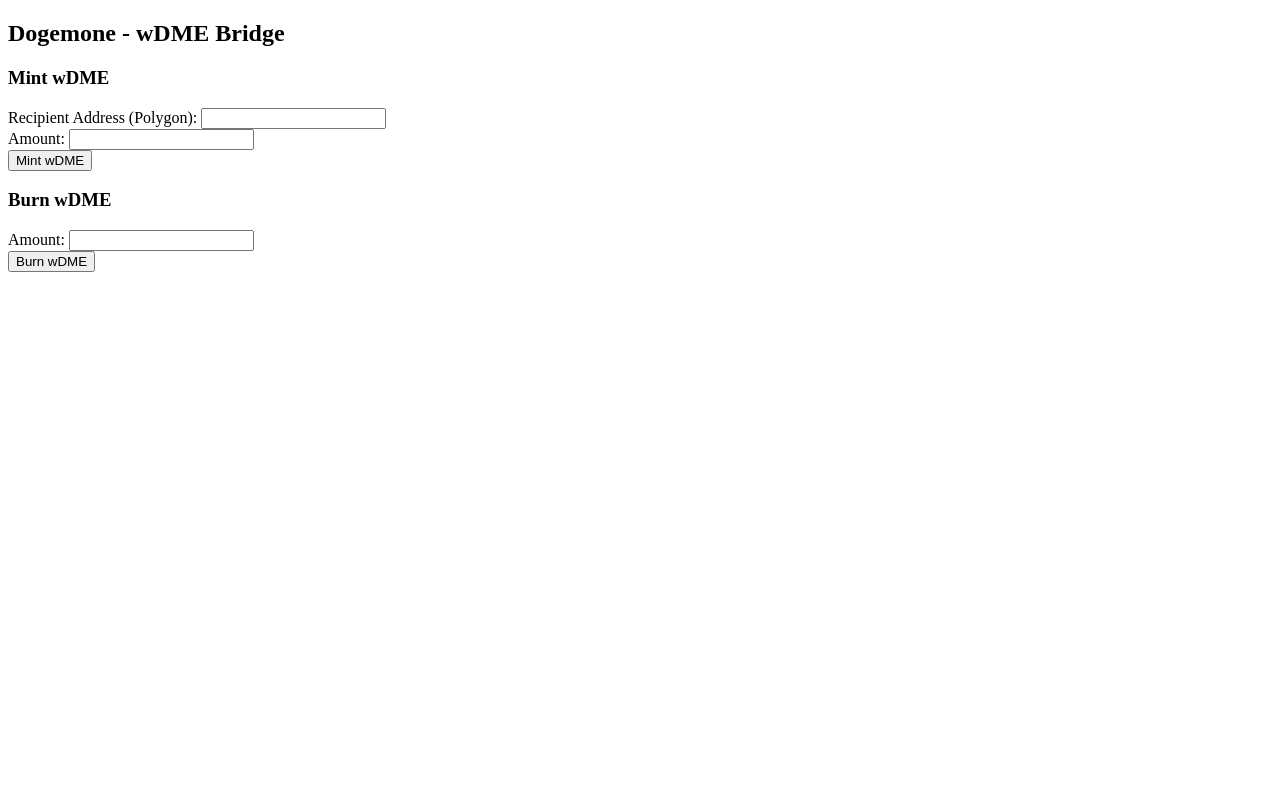
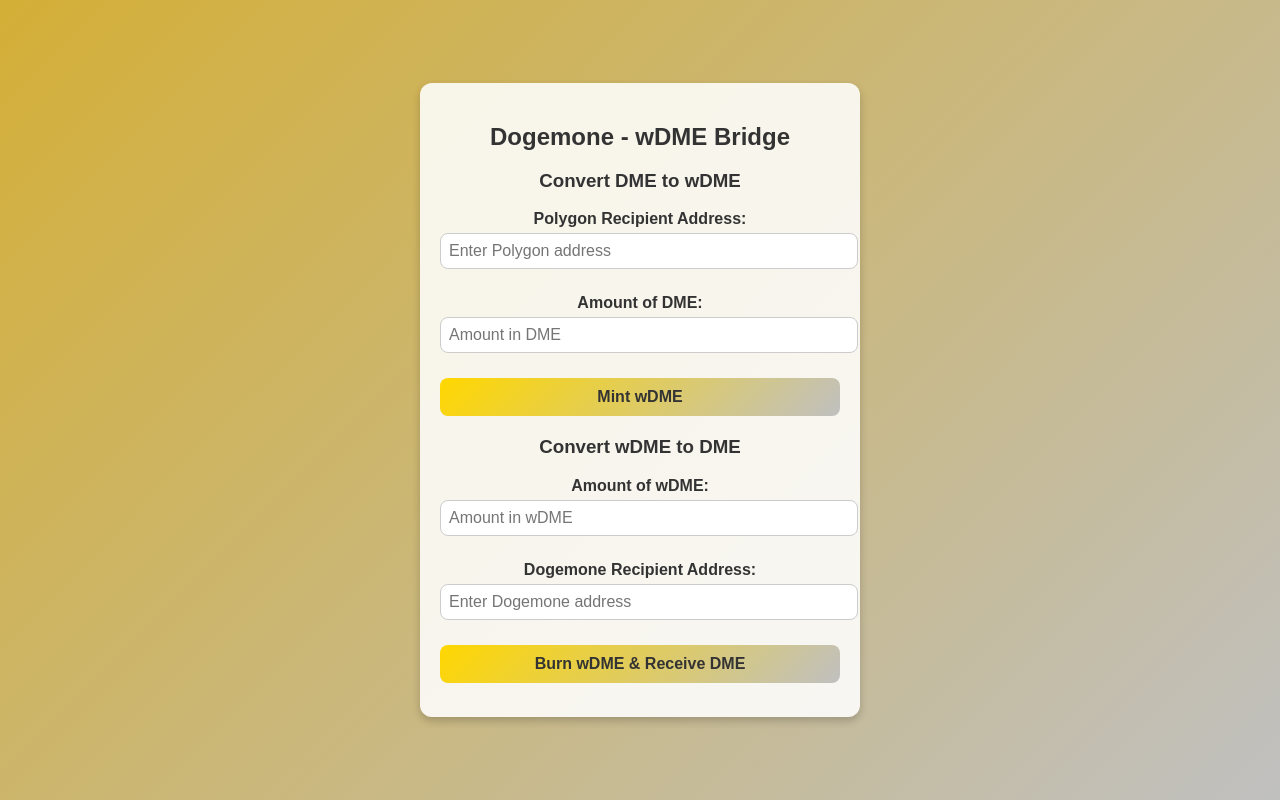
Before and after one commit to HashHound/Doge-Bridge, a plain HTML site: page index.html in a window 1280 px wide. Drawn offline with Linux system fonts and the light colour scheme.

Commit message:
Update index.html

```diff
--- a/index.html
+++ b/index.html
@@ -3,66 +3,155 @@
 <head>
   <meta charset="UTF-8">
   <meta name="viewport" content="width=device-width, initial-scale=1.0">
-  <title>Doge Bridge</title>
+  <title>Dogemone - wDME Bridge</title>
+  <style>
+    /* Body styling */
+    body {
+      display: flex;
+      justify-content: center;
+      align-items: center;
+      min-height: 100vh;
+      background: linear-gradient(135deg, #d4af37, #c0c0c0);
+      font-family: Arial, sans-serif;
+      color: #333;
+      margin: 0;
+    }
+
+    /* Main container styling */
+    .container {
+      background: #ffffffdd;
+      padding: 20px;
+      border-radius: 12px;
+      box-shadow: 0 4px 8px rgba(0, 0, 0, 0.2);
+      max-width: 400px;
+      width: 100%;
+      text-align: center;
+    }
+
+    /* Form and button styling */
+    h2 {
+      color: #333;
+      font-size: 24px;
+      margin-bottom: 16px;
+    }
+
+    label {
+      display: block;
+      margin: 10px 0 5px;
+      font-weight: bold;
+    }
+
+    input[type="text"],
+    input[type="number"] {
+      width: 100%;
+      padding: 8px;
+      margin-bottom: 15px;
+      border: 1px solid #ccc;
+      border-radius: 8px;
+      font-size: 16px;
+    }
+
+    .btn {
+      background: linear-gradient(135deg, #ffd700, #c0c0c0);
+      color: #333;
+      padding: 10px;
+      border: none;
+      border-radius: 8px;
+      cursor: pointer;
+      font-weight: bold;
+      font-size: 16px;
+      transition: background 0.3s;
+      width: 100%;
+      margin-top: 10px;
+    }
+
+    .btn:hover {
+      background: linear-gradient(135deg, #c0c0c0, #ffd700);
+    }
+
+    .result {
+      font-size: 14px;
+      margin-top: 10px;
+      color: #333;
+    }
+  </style>
 </head>
 <body>
+  <div class="container">
     <h2>Dogemone - wDME Bridge</h2>
 
-  <div>
-    <h3>Mint wDME</h3>
+    <!-- Mint Section -->
+    <div id="mint-section">
+      <h3>Convert DME to wDME</h3>
       <form id="mintForm">
-      <label>Recipient Address (Polygon):</label>
-      <input type="text" id="mintRecipient" required><br>
-      <label>Amount:</label>
-      <input type="number" id="mintAmount" required><br>
-      <button type="submit">Mint wDME</button>
+        <label>Polygon Recipient Address:</label>
+        <input type="text" id="mintRecipient" placeholder="Enter Polygon address" required>
+
+        <label>Amount of DME:</label>
+        <input type="number" id="mintAmount" placeholder="Amount in DME" required>
+
+        <button type="submit" class="btn">Mint wDME</button>
       </form>
-    <p id="mintResult"></p>
+      <p id="mintResult" class="result"></p>
     </div>
 
-  <div>
-    <h3>Burn wDME</h3>
+    <!-- Burn Section -->
+    <div id="burn-section" style="margin-top: 20px;">
+      <h3>Convert wDME to DME</h3>
       <form id="burnForm">
-      <label>Amount:</label>
-      <input type="number" id="burnAmount" required><br>
-      <button type="submit">Burn wDME</button>
+        <label>Amount of wDME:</label>
+        <input type="number" id="burnAmount" placeholder="Amount in wDME" required>
+
+        <label>Dogemone Recipient Address:</label>
+        <input type="text" id="burnRecipient" placeholder="Enter Dogemone address" required>
+
+        <button type="submit" class="btn">Burn wDME & Receive DME</button>
       </form>
-    <p id="burnResult"></p>
+      <p id="burnResult" class="result"></p>
+    </div>
   </div>
 
   <script>
-    document.getElementById("mintForm").addEventListener("submit", async (e) => {
+    // Function to handle minting wDME
+    async function handleMint(e) {
       e.preventDefault();
       const recipient = document.getElementById("mintRecipient").value;
       const amount = document.getElementById("mintAmount").value;
 
-      const response = await fetch("http://95.179.212.172:5000/bridge/mint", {
+      // Fetch call to mint wDME (backend endpoint)
+      const response = await fetch("http://localhost:5000/bridge/mint", {
         method: "POST",
-        headers: {
-          "Content-Type": "application/json"
-        },
+        headers: { "Content-Type": "application/json" },
         body: JSON.stringify({ recipient, amount })
       });
 
       const result = await response.json();
-      document.getElementById("mintResult").innerText = JSON.stringify(result);
-    });
+      document.getElementById("mintResult").innerText = result.status ?
+        `Minting successful! Transaction hash: ${result.tx_hash}` :
+        `Error: ${result.error}`;
+    }
 
-    document.getElementById("burnForm").addEventListener("submit", async (e) => {
+    // Function to handle burning wDME
+    async function handleBurn(e) {
       e.preventDefault();
       const amount = document.getElementById("burnAmount").value;
+      const recipient = document.getElementById("burnRecipient").value;
 
-      const response = await fetch("http://95.179.212.172:5000/bridge/burn", {
+      // Fetch call to burn wDME and receive DME (backend endpoint)
+      const response = await fetch("http://localhost:5000/bridge/burn", {
         method: "POST",
-        headers: {
-          "Content-Type": "application/json"
-        },
-        body: JSON.stringify({ amount })
+        headers: { "Content-Type": "application/json" },
+        body: JSON.stringify({ amount, recipient })
       });
 
       const result = await response.json();
-      document.getElementById("burnResult").innerText = JSON.stringify(result);
-    });
+      document.getElementById("burnResult").innerText = result.status ?
+        `Burning successful! Transaction hash: ${result.tx_hash}` :
+        `Error: ${result.error}`;
+    }
+
+    document.getElementById("mintForm").addEventListener("submit", handleMint);
+    document.getElementById("burnForm").addEventListener("submit", handleBurn);
   </script>
 </body>
 </html>
```
Lines whose indentation alone changed are shown as unchanged.
